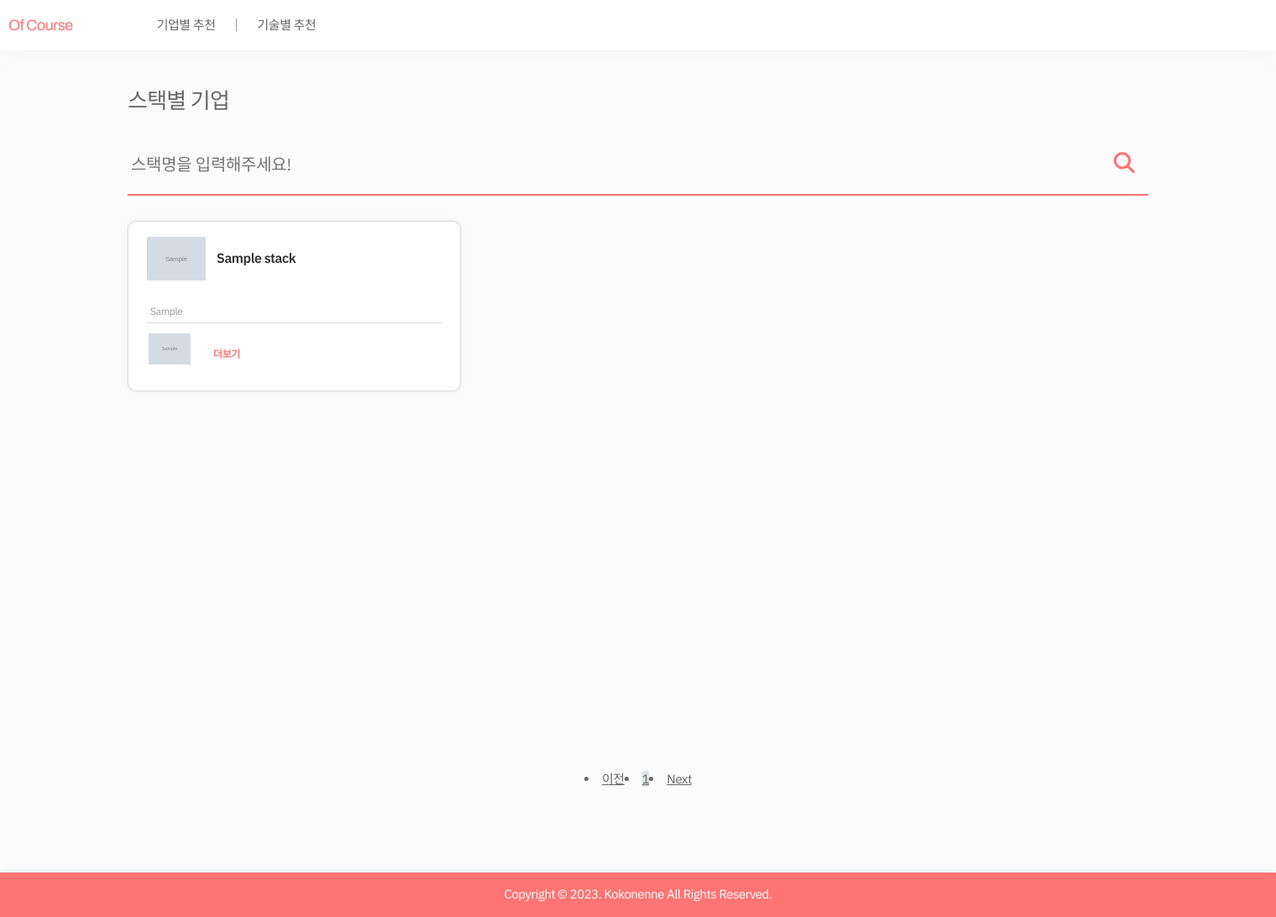
After one commit to wookimodo/kokonenne, a Django app: template ofcourse/stack/templates/stack/stack_list.html in a window 1520 px wide. The commit adds this page. Shown: the whole page at 84% size. Run offline with Django 4.2, Linux system fonts and the light colour scheme; the template is opened without the code that fills it: most values are stand-ins (such as "Sample title", 1, 10 or a date in 2020); grey boxes marked "Sample" are stand-in pictures.

Commit message:
feat : list에 대한 view, urls 수정  stack/list.html 생성 및 수정

```diff
--- a/ofcourse/stack/templates/stack/stack_detail.html
+++ b/ofcourse/stack/templates/stack/stack_detail.html
@@ -63,14 +63,12 @@
                 <h3 class="skill-title"> 연관 강의 </h3>
                 <ul class="skill-list">
                     {% for cor in stacks.course_set.iterator %}
-                    {% if cor.assort == "프론트엔드" %}
                     <li>
                         <a href="#">
                             <i class="skill-icon"><img src="{{cor.img_url}}" alt="스킬 아이콘"></i>
                             <p class="skill-name">{{cor.title}}</p>
                         </a>
                     </li>
-                    {% endif %}
                     {% endfor %}
                 </ul>
             </div>
--- /dev/null
+++ b/ofcourse/stack/templates/stack/stack_list.html
@@ -0,0 +1,167 @@
+{% load static %}
+
+
+<!DOCTYPE html>
+<html lang="en">
+
+<head>
+    <meta charset="UTF-8">
+    <meta http-equiv="X-UA-Compatible" content="IE=edge">
+    <meta name="viewport" content="width=device-width, initial-scale=1.0">
+    <title>ofcourse</title>
+    <!-- fontawesome css cdn-->
+    <link rel="stylesheet" href="https://cdnjs.cloudflare.com/ajax/libs/font-awesome/6.2.1/css/all.min.css"
+        integrity="sha512-MV7K8+y+gLIBoVD59lQIYicR65iaqukzvf/nwasF0nqhPay5w/9lJmVM2hMDcnK1OnMGCdVK+iQrJ7lzPJQd1w=="
+        crossorigin="anonymous" referrerpolicy="no-referrer" />
+    <!-- normalize css cdn-->
+    <link rel="stylesheet" href="{% static 'css/normalize.css' %}">
+    <!-- global css -->
+    <link rel="stylesheet" href="{%static 'css/style.css'%}">
+</head>
+
+<body class="list-page">
+    <header>
+        <div class="container">
+            <h1>Of Course</h1>
+            <nav>
+                <ul>
+                    <li><a href="#">기업별 추천</a></li>
+                    <li><a href="#">기술별 추천</a></li>
+                </ul>
+            </nav>
+        </div>
+    </header>
+    <div class="title-area">
+        <h2 class="page-title">스택별 기업</h2>
+    </div>
+    <div class="search-area">
+        <form action="">
+            <!-- 검색 결과 표시 -->
+            <div class="hide">
+                <h2><span class="point">자바스크립트</span> 검색 결과 (5개)</h2>
+                <button type="reset" class="del-btn">삭제<i class="fa-solid fa-circle-xmark"></i></button>
+            </div>
+            <!-- 삭제 버튼을 누르고 재검색 할 때! -->
+            <div class="search-bar">
+                <input type="text" name="search" id="search-bar" placeholder="스택명을 입력해주세요!">
+                <button type="submit" class="search-btn">검색</button>
+            </div>
+        </form>
+    </div>
+<!-- 검색을 했을 때 -->
+    {% if search %}
+    <div class="content">
+        <h1>검색하신  {{ search }}의 스택 확인하기 </h1>
+        <main class="list-area skill">
+            <ul>
+                {% for c in stacks %}
+                <li class="list-card">
+                    <div class="company-icon">
+                            <img src="{{ c.logo }}" alt="강의 예시 이미지">
+                        </div>
+                        <div class="info-box">
+                        <a href="http://127.0.0.1:8000/company/{{c.id}}" style="text-decoration: none;">
+                        <h3>{{ c.name }}</h3></a>
+                    </div>
+                    <p class="skill-info">
+                        {{ c.stack_info }}
+                    </p>
+                    <div class="skill-list">
+                        <ul>
+                            {% for stacks in c.stack.iterator %}
+                            <li><a class="skill-icon" href="http://127.0.0.1:8000/stack/{{stacks.id}}"><img src="{{ stacks.logo }}"
+                                        alt="아이콘"></a></li>
+                            {% endfor %}
+                            <li><a class="see-more">더보기</a></li>
+                        </ul>
+                    </div>
+                </li>
+                {% endfor %}
+            </ul>
+        </main>
+    </div>
+    {% endif %}
+
+<!-- 검색 안 했을 때 완전 메인 -->
+    {% for i in stacks %}
+    <div class="content">
+        <main class="list-area skill">
+            <ul>
+
+                <li class="list-card">
+                    <div class="company-icon">
+                            <img src="{{ i.logo }}" alt="강의 예시 이미지">
+                        </div>
+                        <div class="info-box">
+                        <a href="http://127.0.0.1:8000/stack/{{i.id}}" style="text-decoration: none;">
+                        <h3>{{ i.name }}</h3></a>
+                    </div>
+                    <p class="skill-info">
+                        {{ c.stack_info }}
+                    </p>
+                    <div class="skill-list">
+                        <ul>
+                            {% for stacks in c.stack.iterator %}
+                            <li><a class="skill-icon" href="http://127.0.0.1:8000/stack/{{stacks.id}}"><img src="{{ stacks.logo }}"
+                                        alt="아이콘"></a></li>
+                            {% endfor %}
+                            <li><a class="see-more">더보기</a></li>
+                        </ul>
+                    </div>
+                </li>
+                {% endfor %}
+            </ul>
+        </main>
+    </div>
+
+    <div class="pagination">
+        {% if page_obj.has_previous %}
+            <li class="page-item">
+                <a class="page-link" href="company/?page={{ page_obj.previous_page_number }}" tabindex="-1">이전</a>
+            </li>
+        {% else %}
+             <!-- 이전 페이지 객체가 있으면 '이전' 버튼 활성화 -->
+            <li class="page-item disabled">
+                <a class="page-link" href="#" tabindex="-1">이전</a>
+            </li>
+        {% endif %}
+
+
+        <!-- 페이지를 번호로 출력하기-->
+        {% for page in page_obj.paginator.page_range %}	 <!-- 전체 페이지수를 가져옴-->
+        <!-- 현재 선택한 페이지 번호는 비활성화 시킴 -->
+        {% if page_obj.number == forloop.counter %}
+                    <!-- 위에 page_obj 대신 page 로도 되는지 테스트해보기-->
+        <li class="page-item disabled" aria-current="page">
+                        <!-- 비활성화 시켜주는 class, 회색처리되서 클릭되지 않게함.-->
+            <a class="page-link" style="background-color: #dee2e6;" href="{{ request.path }}?page={{ forloop.counter }}">{{ forloop.counter }}</a>
+        </li>
+        {% else %}
+        <!-- 현재 선택한 페이지 번호는 활성화 시킴 -->
+        <li class="page-item" aria-current="page">
+            <a class="page-link" href="{{ request.path }}?page={{ forloop.counter }}">{{ forloop.counter }}</a>
+        </li>
+        {% endif %}
+        {% endfor %}
+
+        {% if page_obj.has_next %}
+            <!-- 이전페이지 객체가 있으면 [Next]버튼 활성화 -->
+            <li class="page-item">
+                <a class="page-link" href="#">다음</a>
+            </li>
+        {% else %}
+            <li class="page-item disabled"> <!-- 여기 비활성화 안해주면 이상한데로 계속 감-->
+                <a class="page-link" href="#">Next</a>
+            </li>
+        {% endif %}
+
+    </div>
+
+    <footer>
+        <p>
+            Copyright © 2023. Kokonenne All Rights Reserved.
+        </p>
+    </footer>
+</body>
+
+</html>
--- a/ofcourse/stack/urls.py
+++ b/ofcourse/stack/urls.py
@@ -5,7 +5,7 @@ app_name = 'stack'
 
 urlpatterns = [
     # '/stack/
-
+    path('',views.StackList.as_view(), name='stack_list'),
     # stack_detail
-    path('<int:pk>/',views.StackDetail.as_view(), name='stack_detail')
+    path('<int:pk>/',views.StackDetail.as_view(), name='stack_detail'),
 ]
```
Also changed, not shown: ofcourse/stack/views.py (+17 -10 lines).
